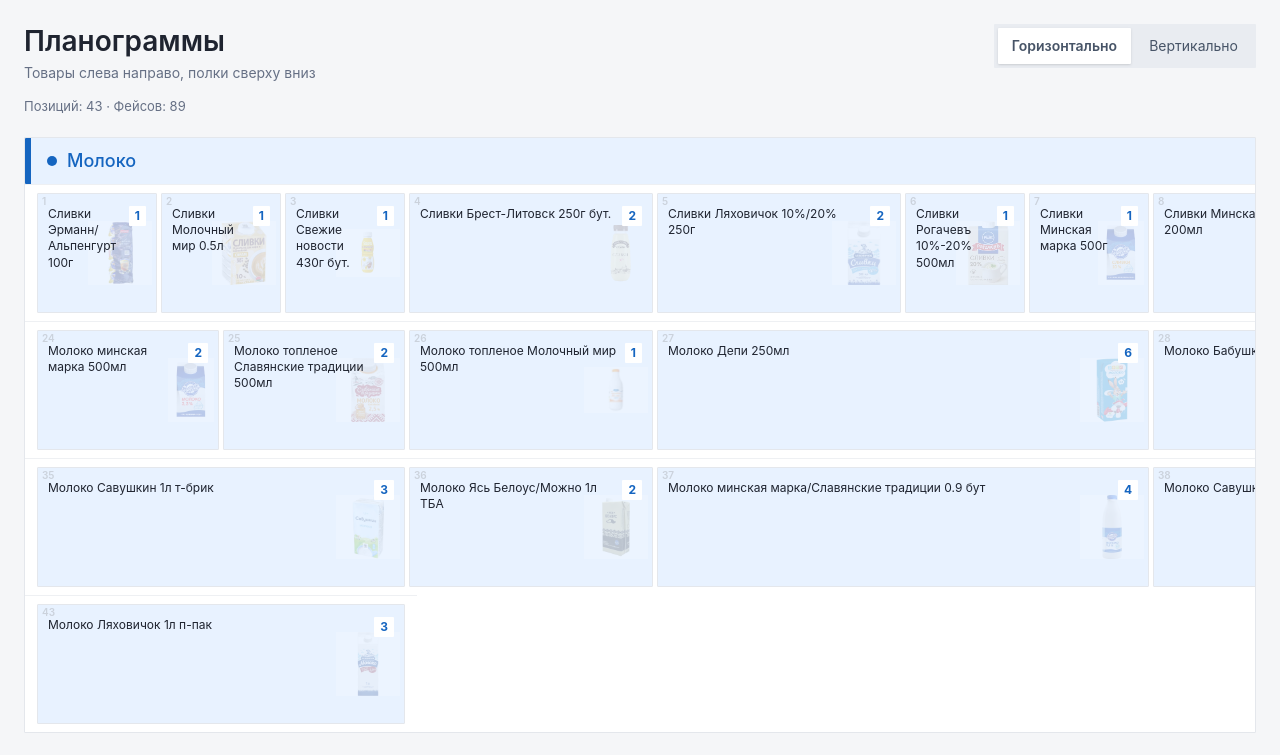
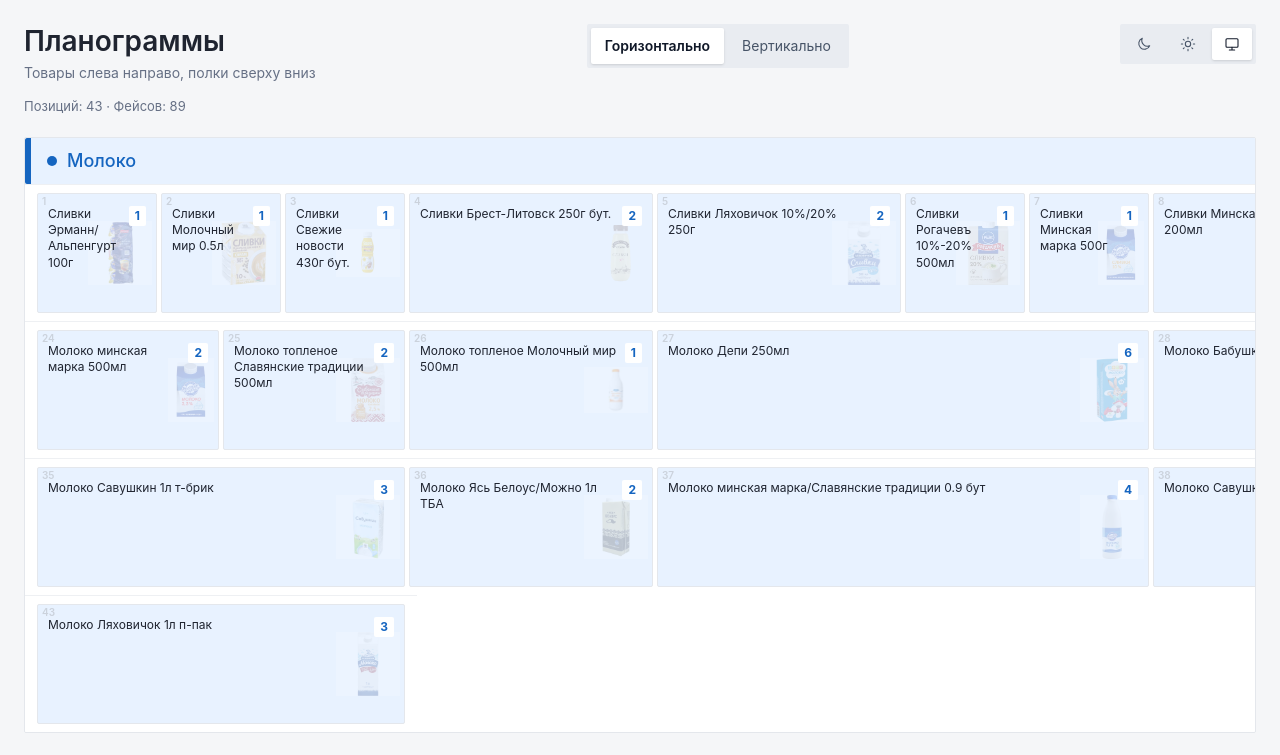
Before and after one commit to slapxxi/planograms, a React (Vite) app: page / in a window 1280 px wide. Shown: the top 755 px of the page. Built offline with nearby package versions, Linux system fonts and the light colour scheme.

Commit message:
dark mode

```diff
--- a/index.html
+++ b/index.html
@@ -5,6 +5,14 @@
     <link rel="icon" type="image/svg+xml" href="/favicon.svg" />
     <meta name="viewport" content="width=device-width, initial-scale=1.0" />
     <title>Планограммы</title>
+    <script>
+      const stored = localStorage.getItem('planogram-theme')
+      const dark =
+        stored === 'dark' ||
+        (stored !== 'light' &&
+          window.matchMedia('(prefers-color-scheme: dark)').matches)
+      document.documentElement.classList.toggle('dark', dark)
+    </script>
   </head>
   <body>
     <div id="root"></div>
--- a/src/App.tsx
+++ b/src/App.tsx
@@ -1,8 +1,10 @@
 import { useState } from 'react'
 import HorizontalPlanogram from './components/HorizontalPlanogram'
+import ThemeSwitcher from './components/ThemeSwitcher'
 import VerticalPlanogram from './components/VerticalPlanogram'
 import { groups } from './data/planograms'
 import type { ViewMode } from './data/planograms'
+import { useTheme } from './theme'
 
 const modes: { id: ViewMode; label: string }[] = [
   { id: 'horizontal', label: 'Горизонтально' },
@@ -11,6 +13,7 @@ const modes: { id: ViewMode; label: string }[] = [
 
 export default function App() {
   const [mode, setMode] = useState<ViewMode>('horizontal')
+  const { theme, setTheme } = useTheme()
 
   const products = groups.flatMap((group) =>
     group.shelves.flatMap((shelf) => shelf.products),
@@ -18,25 +21,25 @@ export default function App() {
   const totalFaces = products.reduce((sum, product) => sum + product.faces, 0)
 
   return (
-    <main className="min-h-screen bg-[#f5f6f8] px-3 py-4 font-sans text-[#1f2430] antialiased sm:px-6 sm:py-6">
+    <main className="min-h-screen bg-(--app-bg) px-3 py-4 font-sans text-(--app-text) antialiased sm:px-6 sm:py-6">
       <div className="mx-auto max-w-[calc(100vw-48px)]">
         <header className="flex flex-wrap items-start justify-between gap-4">
           <div>
             <h1 className="text-[24px] font-semibold leading-tight sm:text-[28px]">
               Планограммы
             </h1>
-            <p className="mt-1 text-sm text-[#667085]">
+            <p className="mt-1 text-sm text-(--muted-text)">
               Товары слева направо, полки сверху вниз
             </p>
           </div>
           <div
-            className="inline-flex w-full gap-1 rounded-[1px] bg-[#e9ecf1] p-1 sm:w-auto"
+            className="inline-flex w-full gap-1 rounded-[2px] bg-(--control-bg) p-1 sm:w-auto"
             role="group"
             aria-label="Режим отображения"
           >
             {modes.map((item) => (
               <button
-                className={`flex-1 rounded-[1px] px-3.5 py-2 text-sm text-[#475467] transition-colors hover:bg-white/60 sm:flex-none ${mode === item.id ? 'bg-white font-semibold text-[#101828] shadow-sm' : ''}`}
+                className={`flex-1 rounded-[2px] px-3.5 py-2 text-sm transition-colors sm:flex-none ${mode === item.id ? 'bg-(--control-active-bg) font-semibold text-(--control-active-text) shadow-sm' : 'text-(--control-text) hover:bg-(--control-hover)'}`}
                 key={item.id}
                 onClick={() => setMode(item.id)}
                 type="button"
@@ -45,9 +48,10 @@ export default function App() {
               </button>
             ))}
           </div>
+          <ThemeSwitcher onChange={setTheme} theme={theme} />
         </header>
 
-        <p className="mb-5 mt-3.5 text-[13px] text-[#667085]">
+        <p className="mb-5 mt-3.5 text-[13px] text-(--muted-text)">
           Позиций: {products.length} · Фейсов: {totalFaces}
         </p>
 
--- a/src/components/GroupHeading.tsx
+++ b/src/components/GroupHeading.tsx
@@ -11,14 +11,14 @@ type Props = {
 export default function GroupHeading({ group, className = '', style }: Props) {
   return (
     <div
-      className={`flex items-center gap-2.5 rounded-[1px] border-l-[6px] border-[color:var(--group-color)] bg-[var(--group-bg)] px-4 py-3 ${className}`}
+      className={`flex items-center gap-2.5 rounded-[2px] border-l-[6px] border-[color:var(--group-accent)] bg-(--group-surface) px-4 py-3 ${className}`}
       style={{ ...groupStyle(group), ...style }}
     >
       <span
-        className="size-2.5 shrink-0 rounded-full bg-[var(--group-color)]"
+        className="size-2.5 shrink-0 rounded-full bg-(--group-accent)"
         aria-hidden="true"
       />
-      <h2 className="text-[18px] font-medium leading-tight text-[color:var(--group-color)]">
+      <h2 className="text-[18px] font-medium leading-tight text-(--group-accent)">
         {group.title}
       </h2>
     </div>
--- a/src/components/HorizontalPlanogram.tsx
+++ b/src/components/HorizontalPlanogram.tsx
@@ -30,20 +30,20 @@ function ShelfRow({ shelf }: { shelf: NumberedShelf }) {
 
   return (
     <div
-      className="flex gap-1 border-t border-[#eef0f3] px-3 py-2"
+      className="flex gap-1 border-t border-[color:var(--border-subtle)] px-3 py-2"
       style={{ width: `${width}px` }}
     >
       {shelf.products.map(({ product, number }, index) => (
         <ProductTooltip
           className="flex min-h-30 min-w-0 items-start justify-between gap-2
-          rounded-[1px] border border-[#e4e7ec] bg-(--group-bg) px-2.5 pt-3 pb-2 text-xs leading-[1.35]"
+          rounded-[2px] border border-[color:var(--border)] bg-(--group-surface) px-2.5 pt-3 pb-2 text-xs leading-[1.35]"
           key={`${product.name}-${index}`}
           number={number}
           product={product}
           style={{ flex: '0 0 auto', width: `${cellWidth(product)}px` }}
         >
           <span className="min-w-0 flex-1 wrap-break-word">{product.name}</span>
-          <span className="shrink-0 self-start rounded-[1px] bg-white px-1.5 py-0.5 text-xs font-bold text-(--group-color)">
+          <span className="shrink-0 self-start rounded-[2px] bg-(--surface) px-1.5 py-0.5 text-xs font-bold text-(--group-accent)">
             {product.faces}
           </span>
         </ProductTooltip>
@@ -65,7 +65,7 @@ export default function HorizontalPlanogram({ groups }: Props) {
 
         return (
           <section
-            className="mb-6 overflow-x-auto rounded-[1px] border border-[#e4e7ec] bg-white"
+            className="planogram-group mb-6 overflow-x-auto rounded-[2px] border border-[color:var(--border)] bg-(--surface)"
             key={group.id}
             style={groupStyle(group)}
           >
@@ -75,7 +75,7 @@ export default function HorizontalPlanogram({ groups }: Props) {
               style={tableWidth > 0 ? { width: `${tableWidth}px` } : undefined}
             />
             {shelves.length === 0 ? (
-              <p className="px-4 py-4 text-sm text-[#98a2b3]">
+              <p className="px-4 py-4 text-sm text-(--empty-text)">
                 Пока нет товаров
               </p>
             ) : (
--- /dev/null
+++ b/src/components/ThemeSwitcher.tsx
@@ -0,0 +1,82 @@
+import type { ReactNode } from 'react'
+import type { Theme } from '../theme'
+
+type Props = {
+  theme: Theme
+  onChange: (theme: Theme) => void
+}
+
+const options: { id: Theme; label: string }[] = [
+  { id: 'dark', label: 'Тёмная' },
+  { id: 'light', label: 'Светлая' },
+  { id: 'system', label: 'Система' },
+]
+
+const icons: Record<Theme, ReactNode> = {
+  dark: (
+    <svg
+      aria-hidden="true"
+      className="size-4"
+      fill="none"
+      stroke="currentColor"
+      strokeLinejoin="round"
+      strokeWidth="1.6"
+      viewBox="0 0 24 24"
+    >
+      <path d="M20.5 14.6A8.5 8.5 0 0 1 9.4 3.5a8.5 8.5 0 1 0 11.1 11.1Z" />
+    </svg>
+  ),
+  light: (
+    <svg
+      aria-hidden="true"
+      className="size-4"
+      fill="none"
+      stroke="currentColor"
+      strokeLinecap="round"
+      strokeWidth="1.6"
+      viewBox="0 0 24 24"
+    >
+      <circle cx="12" cy="12" r="4" />
+      <path d="M12 2v2m0 16v2M4.9 4.9l1.4 1.4m11.4 11.4 1.4 1.4M2 12h2m16 0h2M4.9 19.1l1.4-1.4M17.7 6.3l1.4-1.4" />
+    </svg>
+  ),
+  system: (
+    <svg
+      aria-hidden="true"
+      className="size-4"
+      fill="none"
+      stroke="currentColor"
+      strokeLinecap="round"
+      strokeLinejoin="round"
+      strokeWidth="1.6"
+      viewBox="0 0 24 24"
+    >
+      <rect height="13" rx="1.5" width="18" x="3" y="4" />
+      <path d="M8 21h8m-4-4v4" />
+    </svg>
+  ),
+}
+
+export default function ThemeSwitcher({ theme, onChange }: Props) {
+  return (
+    <div
+      aria-label="Тема оформления"
+      className="inline-flex w-full gap-1 rounded-[2px] bg-(--control-bg) p-1 sm:w-auto"
+      role="group"
+    >
+      {options.map((item) => (
+        <button
+          aria-label={item.label}
+          aria-pressed={theme === item.id}
+          className={`flex flex-1 items-center justify-center rounded-[2px] px-3 py-2 transition-colors sm:flex-none ${theme === item.id ? 'bg-(--control-active-bg) text-(--control-active-text) shadow-sm' : 'text-(--control-text) hover:bg-(--control-hover)'}`}
+          key={item.id}
+          onClick={() => onChange(item.id)}
+          title={item.label}
+          type="button"
+        >
+          {icons[item.id]}
+        </button>
+      ))}
+    </div>
+  )
+}
--- a/src/index.css
+++ b/src/index.css
@@ -1 +1,47 @@
 @import 'tailwindcss';
+
+@custom-variant dark (&:where(.dark, .dark *));
+
+:root {
+  color-scheme: light;
+  --app-bg: #f5f6f8;
+  --app-text: #1f2430;
+  --muted-text: #667085;
+  --empty-text: #98a2b3;
+  --control-bg: #e9ecf1;
+  --control-text: #475467;
+  --control-hover: rgb(255 255 255 / 60%);
+  --control-active-bg: #ffffff;
+  --control-active-text: #101828;
+  --surface: #ffffff;
+  --border: #e4e7ec;
+  --border-subtle: #eef0f3;
+  --number-text: #cbd2dc;
+}
+
+.dark {
+  color-scheme: dark;
+  --app-bg: #0f141c;
+  --app-text: #e6eaf2;
+  --muted-text: #98a2b3;
+  --empty-text: #667085;
+  --control-bg: #252d3a;
+  --control-text: #aeb8c7;
+  --control-hover: rgb(255 255 255 / 8%);
+  --control-active-bg: #333d4d;
+  --control-active-text: #f2f4f7;
+  --surface: #171d27;
+  --border: #2b3442;
+  --border-subtle: #242c38;
+  --number-text: #5b6678;
+}
+
+.planogram-group {
+  --group-surface: var(--group-bg);
+  --group-accent: var(--group-color);
+}
+
+.dark .planogram-group {
+  --group-surface: color-mix(in srgb, var(--group-color) 20%, #151a23);
+  --group-accent: color-mix(in srgb, var(--group-color) 65%, #e6eaf2);
+}
--- /dev/null
+++ b/src/theme.ts
@@ -0,0 +1,47 @@
+import { useEffect, useState } from 'react'
+
+export type Theme = 'light' | 'dark' | 'system'
+
+const STORAGE_KEY = 'planogram-theme'
+
+function readTheme(): Theme {
+  let value: string | null = null
+  try {
+    value = localStorage.getItem(STORAGE_KEY)
+  } catch {
+    value = null
+  }
+  return value === 'light' || value === 'dark' || value === 'system'
+    ? value
+    : 'system'
+}
+
+export function useTheme() {
+  const [theme, setTheme] = useState<Theme>(readTheme)
+  const [systemDark, setSystemDark] = useState(
+    () => window.matchMedia('(prefers-color-scheme: dark)').matches,
+  )
+
+  useEffect(() => {
+    const query = window.matchMedia('(prefers-color-scheme: dark)')
+    const update = () => setSystemDark(query.matches)
+    query.addEventListener('change', update)
+    return () => query.removeEventListener('change', update)
+  }, [])
+
+  const resolved = theme === 'system' ? (systemDark ? 'dark' : 'light') : theme
+
+  useEffect(() => {
+    document.documentElement.classList.toggle('dark', resolved === 'dark')
+  }, [resolved])
+
+  useEffect(() => {
+    try {
+      localStorage.setItem(STORAGE_KEY, theme)
+    } catch {
+      return
+    }
+  }, [theme])
+
+  return { theme, setTheme }
+}
```
Also changed, not shown: src/components/ProductTooltip.tsx (+4 -4 lines), src/components/VerticalPlanogram.tsx (+11 -7 lines).
